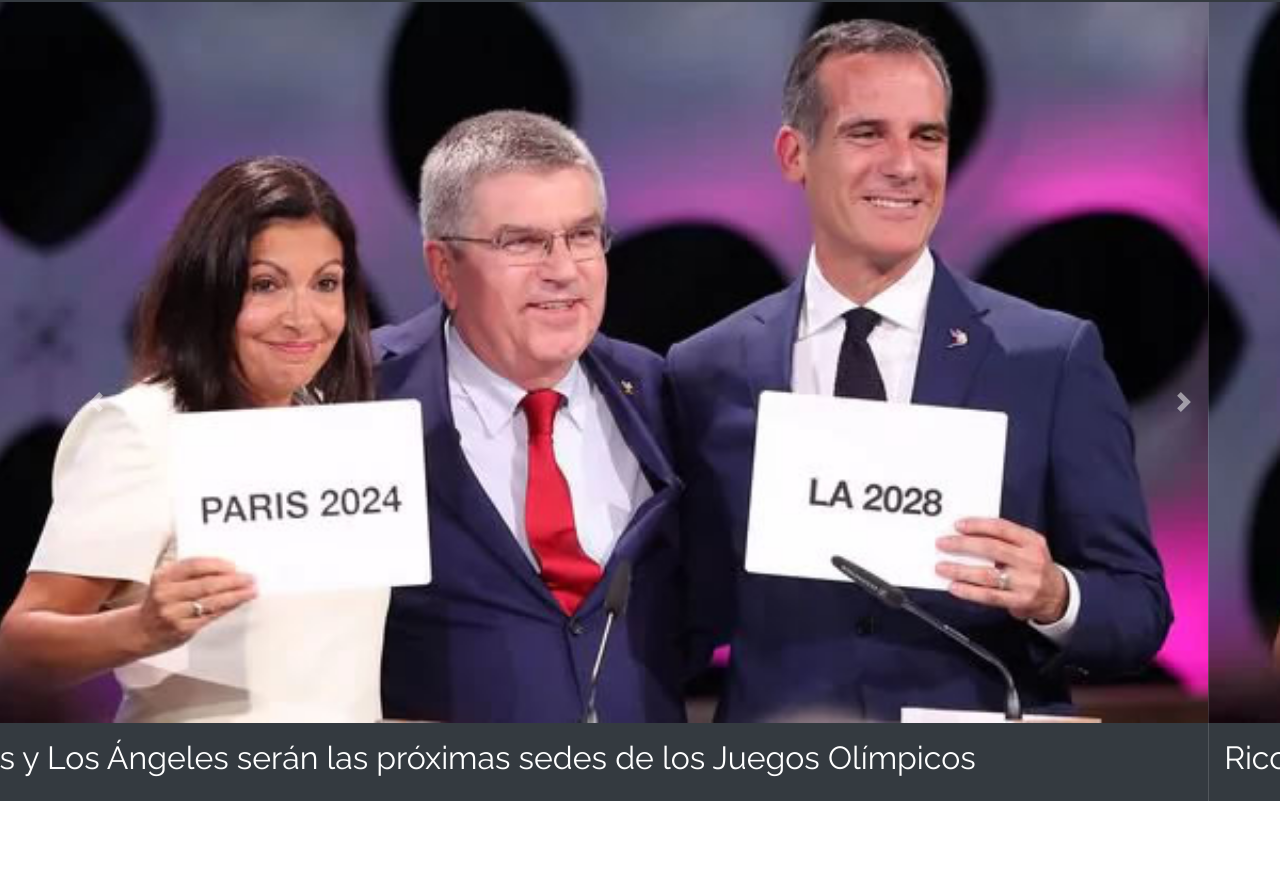
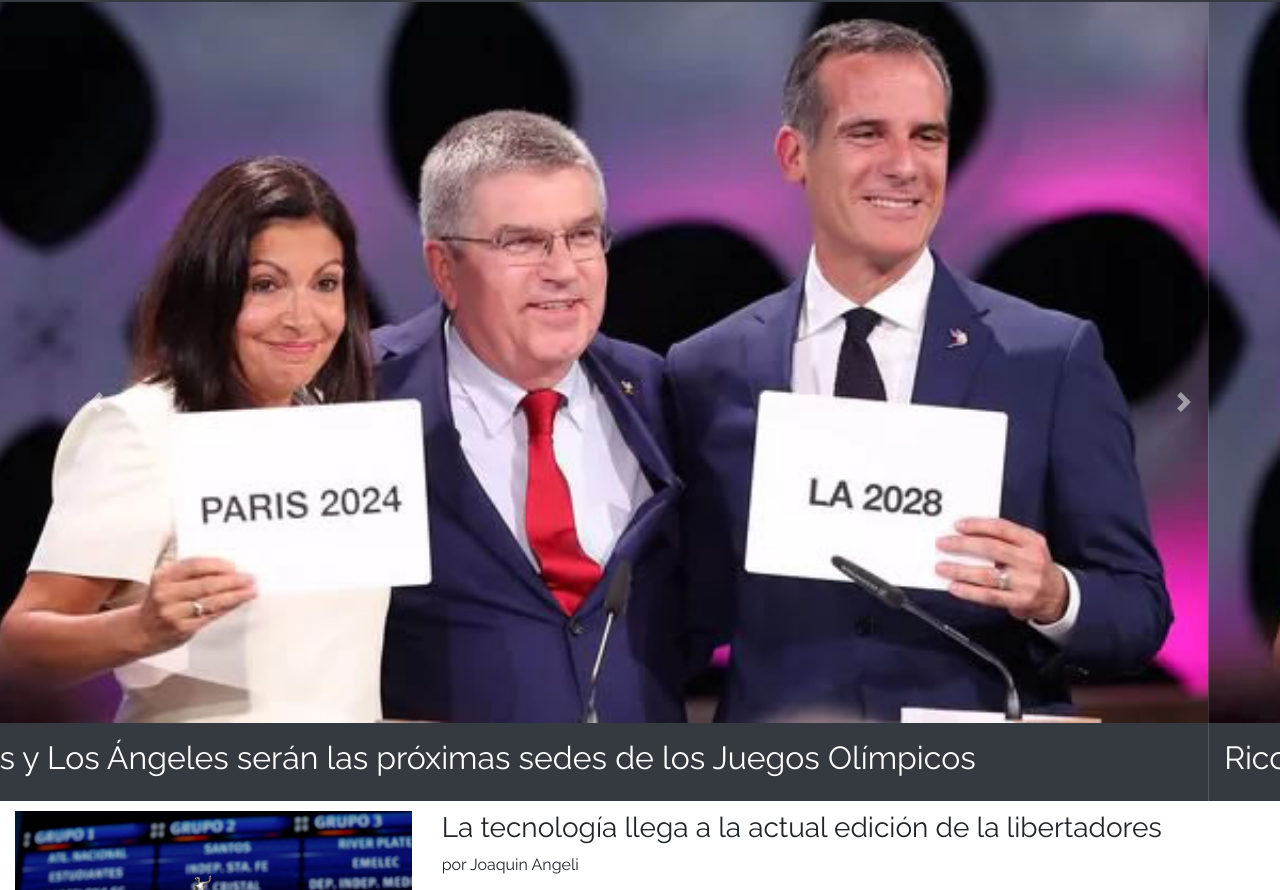
Before and after one commit to Enzo-Godoy/DpEx, a website: page public/index.html in a window 1280 px wide. Shown: the part 54-944 px from the top of the page. Before the commit the page ends 865 px from the top, so only its background shows below. Drawn offline with nearby package versions, Linux system fonts and the light colour scheme.

Commit message:
actived ajax

```diff
--- a/public/index.html
+++ b/public/index.html
@@ -138,20 +138,17 @@
 
 
           //Mostrar las noticias
-          /*
            for(let i= 0 ; i < noticias.length ; i++) {
             console.log(i);
             crearNoticia(noticias[i].titulo, noticias[i].autor, noticias[i].bajada,noticias[i].imagen);
             }
 
 
-        */
-
          }
       }
 
       //ajax.onload = mostrarNoticias;
-      //ajax.send();
+      ajax.send();
 
       /*
       Obtenerlos,
```
